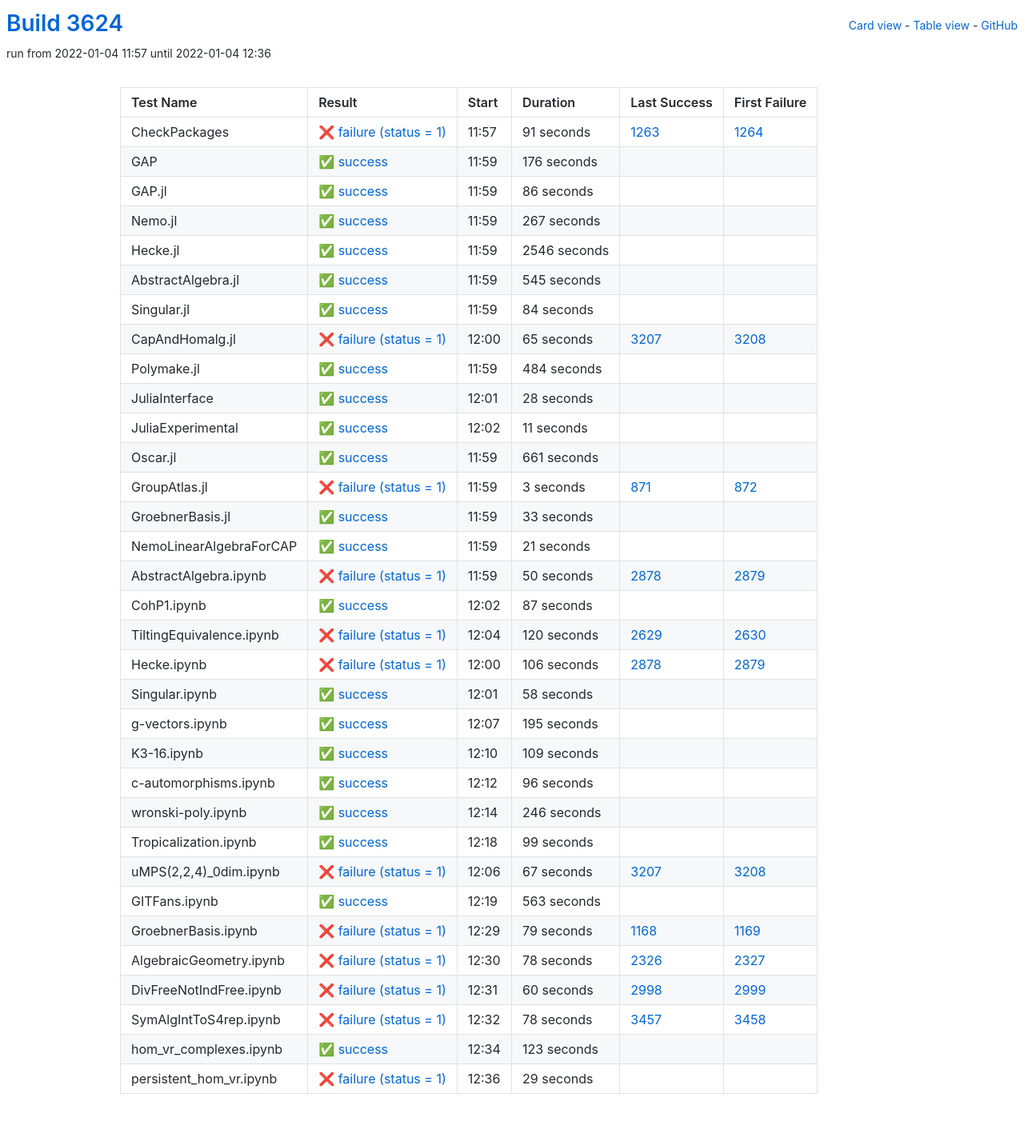
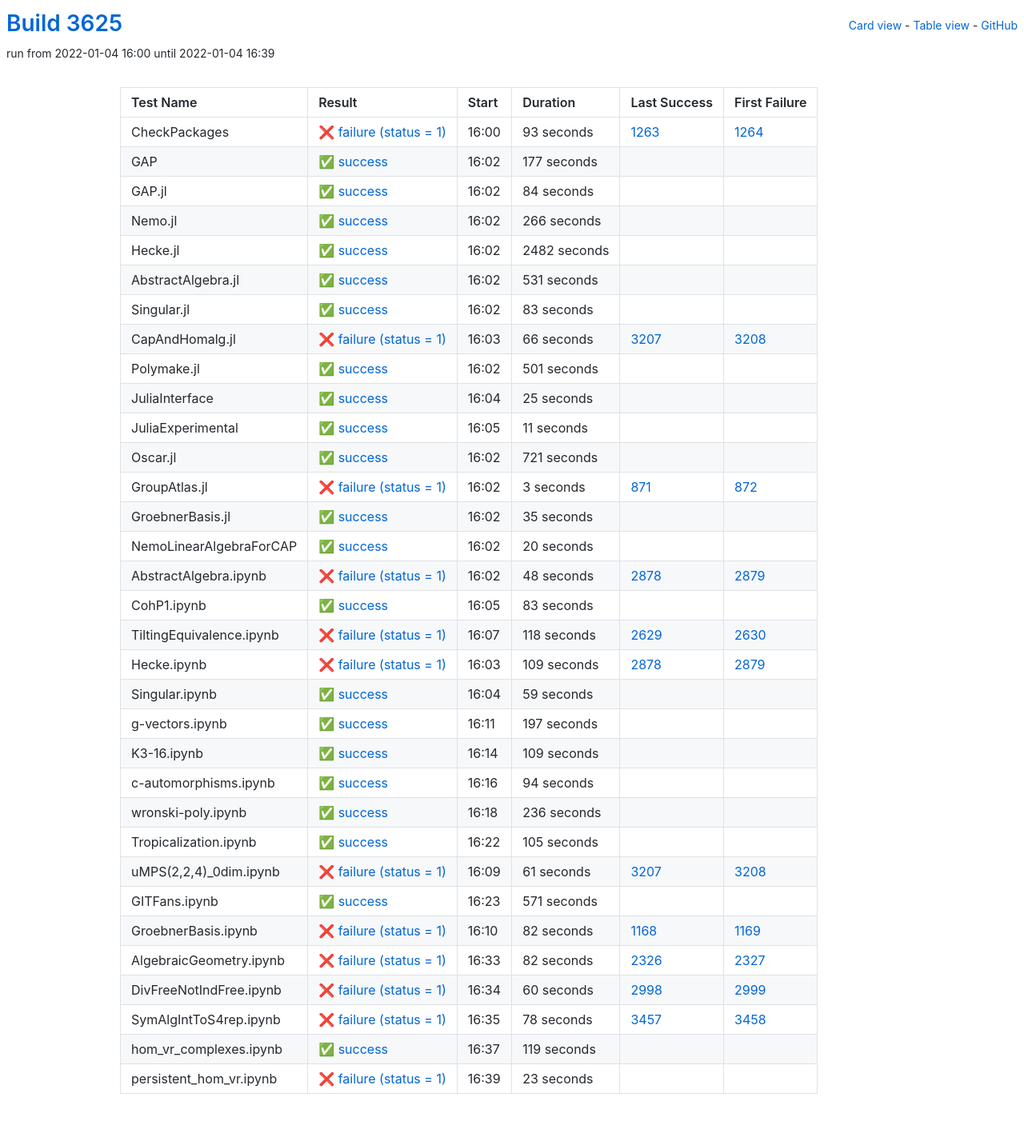
Before and after one commit to oscar-system/oscar-ci-status-stable, a Jekyll site: the page built from table.html, in a window 1280 px wide. Shown: the whole page at 80% size. Built offline with Jekyll 4.4.1, drawn with Linux system fonts in a browser that asks for light colours.

Commit message:
Build #3625

```diff
--- a/_data/ci.yml
+++ b/_data/ci.yml
@@ -1,6 +1,6 @@
 ---
-build: 3624
-build_url: https://oscarci.mathematik.uni-kl.de/job/oscar-stable/3624/
+build: 3625
+build_url: https://oscarci.mathematik.uni-kl.de/job/oscar-stable/3625/
 job: oscar-stable
 organization: oscar-system
 repo: oscar-ci-status-stable
@@ -8,80 +8,32 @@ repourl: https://github.com/oscar-system/oscar-ci-status-stable
 tests:
 - name: CheckPackages
   id: checkpackages
-  log: https://oscarci.mathematik.uni-kl.de/job/oscar-stable/3624/artifact/logs/build-3624/CheckPackages.log
-  start: 2022-01-04 11:57
+  log: https://oscarci.mathematik.uni-kl.de/job/oscar-stable/3625/artifact/logs/build-3625/CheckPackages.log
+  start: 2022-01-04 16:00
   success: false
   exitcode: 1
   status: failure
-  duration: 91
+  duration: 93
   last_success: 1263
   last_success_url: https://oscarci.mathematik.uni-kl.de/job/oscar-stable/1263/
   first_failure: 1264
   first_failure_url: https://oscarci.mathematik.uni-kl.de/job/oscar-stable/1264/
 - name: GAP
   id: gap
-  log: https://oscarci.mathematik.uni-kl.de/job/oscar-stable/3624/artifact/logs/build-3624/GAP.log
-  start: 2022-01-04 11:59
+  log: https://oscarci.mathematik.uni-kl.de/job/oscar-stable/3625/artifact/logs/build-3625/GAP.log
+  start: 2022-01-04 16:02
   success: true
   exitcode: 0
   status: success
-  duration: 176
+  duration: 177
   last_success: false
   last_success_url:
   first_failure: false
   first_failure_url:
 - name: GAP.jl
   id: gap-jl
-  log: https://oscarci.mathematik.uni-kl.de/job/oscar-stable/3624/artifact/logs/build-3624/GAP.jl.log
-  start: 2022-01-04 11:59
-  success: true
-  exitcode: 0
-  status: success
-  duration: 86
-  last_success: false
-  last_success_url:
-  first_failure: false
-  first_failure_url:
-- name: Nemo.jl
-  id: nemo-jl
-  log: https://oscarci.mathematik.uni-kl.de/job/oscar-stable/3624/artifact/logs/build-3624/Nemo.jl.log
-  start: 2022-01-04 11:59
-  success: true
-  exitcode: 0
-  status: success
-  duration: 267
-  last_success: false
-  last_success_url:
-  first_failure: false
-  first_failure_url:
-- name: Hecke.jl
-  id: hecke-jl
-  log: https://oscarci.mathematik.uni-kl.de/job/oscar-stable/3624/artifact/logs/build-3624/Hecke.jl.log
-  start: 2022-01-04 11:59
-  success: true
-  exitcode: 0
-  status: success
-  duration: 2546
-  last_success: false
-  last_success_url:
-  first_failure: false
-  first_failure_url:
-- name: AbstractAlgebra.jl
-  id: abstractalgebra-jl
-  log: https://oscarci.mathematik.uni-kl.de/job/oscar-stable/3624/artifact/logs/build-3624/AbstractAlgebra.jl.log
-  start: 2022-01-04 11:59
-  success: true
-  exitcode: 0
-  status: success
-  duration: 545
-  last_success: false
-  last_success_url:
-  first_failure: false
-  first_failure_url:
-- name: Singular.jl
-  id: singular-jl
-  log: https://oscarci.mathematik.uni-kl.de/job/oscar-stable/3624/artifact/logs/build-3624/Singular.jl.log
-  start: 2022-01-04 11:59
+  log: https://oscarci.mathematik.uni-kl.de/job/oscar-stable/3625/artifact/logs/build-3625/GAP.jl.log
+  start: 2022-01-04 16:02
   success: true
   exitcode: 0
   status: success
@@ -90,46 +42,94 @@ tests:
   last_success_url:
   first_failure: false
   first_failure_url:
+- name: Nemo.jl
+  id: nemo-jl
+  log: https://oscarci.mathematik.uni-kl.de/job/oscar-stable/3625/artifact/logs/build-3625/Nemo.jl.log
+  start: 2022-01-04 16:02
+  success: true
+  exitcode: 0
+  status: success
+  duration: 266
+  last_success: false
+  last_success_url:
+  first_failure: false
+  first_failure_url:
+- name: Hecke.jl
+  id: hecke-jl
+  log: https://oscarci.mathematik.uni-kl.de/job/oscar-stable/3625/artifact/logs/build-3625/Hecke.jl.log
+  start: 2022-01-04 16:02
+  success: true
+  exitcode: 0
+  status: success
+  duration: 2482
+  last_success: false
+  last_success_url:
+  first_failure: false
+  first_failure_url:
+- name: AbstractAlgebra.jl
+  id: abstractalgebra-jl
+  log: https://oscarci.mathematik.uni-kl.de/job/oscar-stable/3625/artifact/logs/build-3625/AbstractAlgebra.jl.log
+  start: 2022-01-04 16:02
+  success: true
+  exitcode: 0
+  status: success
+  duration: 531
+  last_success: false
+  last_success_url:
+  first_failure: false
+  first_failure_url:
+- name: Singular.jl
+  id: singular-jl
+  log: https://oscarci.mathematik.uni-kl.de/job/oscar-stable/3625/artifact/logs/build-3625/Singular.jl.log
+  start: 2022-01-04 16:02
+  success: true
+  exitcode: 0
+  status: success
+  duration: 83
+  last_success: false
+  last_success_url:
+  first_failure: false
+  first_failure_url:
 - name: CapAndHomalg.jl
   id: capandhomalg-jl
-  log: https://oscarci.mathematik.uni-kl.de/job/oscar-stable/3624/artifact/logs/build-3624/CapAndHomalg.jl.log
-  start: 2022-01-04 12:00
+  log: https://oscarci.mathematik.uni-kl.de/job/oscar-stable/3625/artifact/logs/build-3625/CapAndHomalg.jl.log
+  start: 2022-01-04 16:03
   success: false
   exitcode: 1
   status: failure
-  duration: 65
+  duration: 66
   last_success: 3207
   last_success_url: https://oscarci.mathematik.uni-kl.de/job/oscar-stable/3207/
   first_failure: 3208
   first_failure_url: https://oscarci.mathematik.uni-kl.de/job/oscar-stable/3208/
 - name: Polymake.jl
   id: polymake-jl
-  log: https://oscarci.mathematik.uni-kl.de/job/oscar-stable/3624/artifact/logs/build-3624/Polymake.jl.log
-  start: 2022-01-04 11:59
+  log: https://oscarci.mathematik.uni-kl.de/job/oscar-stable/3625/artifact/logs/build-3625/Polymake.jl.log
+  start: 2022-01-04 16:02
   success: true
   exitcode: 0
   status: success
-  duration: 484
+  duration: 501
   last_success: false
   last_success_url:
   first_failure: false
   first_failure_url:
 - name: JuliaInterface
   id: juliainterface
-  log: https://oscarci.mathematik.uni-kl.de/job/oscar-stable/3624/artifact/logs/build-3624/JuliaInterface.log
-  start: 2022-01-04 12:01
+  log: https://oscarci.mathematik.uni-kl.de/job/oscar-stable/3625/artifact/logs/build-3625/JuliaInterface.log
+  start: 2022-01-04 16:04
   success: true
   exitcode: 0
   status: success
-  duration: 28
+  duration: 25
   last_success: false
   last_success_url:
   first_failure: false
   first_failure_url:
 - name: JuliaExperimental
   id: juliaexperimental
-  log: https://oscarci.mathematik.uni-kl.de/job/oscar-stable/3624/artifact/logs/build-3624/JuliaExperimental.log
-  start: 2022-01-04 12:02
+  log: https://oscarci.mathematik.uni-kl.de/job/oscar-stable/3625/artifact/logs/build-3625/JuliaExperimental.log
+  start: 2022-01-04 16:05
   success: true
   exitcode: 0
   status: success
@@ -140,20 +140,20 @@ tests:
   first_failure_url:
 - name: Oscar.jl
   id: oscar-jl
-  log: https://oscarci.mathematik.uni-kl.de/job/oscar-stable/3624/artifact/logs/build-3624/Oscar.jl.log
-  start: 2022-01-04 11:59
+  log: https://oscarci.mathematik.uni-kl.de/job/oscar-stable/3625/artifact/logs/build-3625/Oscar.jl.log
+  start: 2022-01-04 16:02
   success: true
   exitcode: 0
   status: success
-  duration: 661
+  duration: 721
   last_success: false
   last_success_url:
   first_failure: false
   first_failure_url:
 - name: GroupAtlas.jl
   id: groupatlas-jl
-  log: https://oscarci.mathematik.uni-kl.de/job/oscar-stable/3624/artifact/logs/build-3624/GroupAtlas.jl.log
-  start: 2022-01-04 11:59
+  log: https://oscarci.mathematik.uni-kl.de/job/oscar-stable/3625/artifact/logs/build-3625/GroupAtlas.jl.log
+  start: 2022-01-04 16:02
   success: false
   exitcode: 1
   status: failure
@@ -164,104 +164,104 @@ tests:
   first_failure_url: https://oscarci.mathematik.uni-kl.de/job/oscar-stable/872/
 - name: GroebnerBasis.jl
   id: groebnerbasis-jl
-  log: https://oscarci.mathematik.uni-kl.de/job/oscar-stable/3624/artifact/logs/build-3624/GroebnerBasis.jl.log
-  start: 2022-01-04 11:59
+  log: https://oscarci.mathematik.uni-kl.de/job/oscar-stable/3625/artifact/logs/build-3625/GroebnerBasis.jl.log
+  start: 2022-01-04 16:02
   success: true
   exitcode: 0
   status: success
-  duration: 33
+  duration: 35
   last_success: false
   last_success_url:
   first_failure: false
   first_failure_url:
 - name: NemoLinearAlgebraForCAP
   id: nemolinearalgebraforcap
-  log: https://oscarci.mathematik.uni-kl.de/job/oscar-stable/3624/artifact/logs/build-3624/NemoLinearAlgebraForCAP.log
-  start: 2022-01-04 11:59
+  log: https://oscarci.mathematik.uni-kl.de/job/oscar-stable/3625/artifact/logs/build-3625/NemoLinearAlgebraForCAP.log
+  start: 2022-01-04 16:02
   success: true
   exitcode: 0
   status: success
-  duration: 21
+  duration: 20
   last_success: false
   last_success_url:
   first_failure: false
   first_failure_url:
 - name: AbstractAlgebra.ipynb
   id: abstractalgebra-ipynb
-  log: https://oscarci.mathematik.uni-kl.de/job/oscar-stable/3624/artifact/logs/build-3624/AbstractAlgebra.ipynb.log
-  start: 2022-01-04 11:59
+  log: https://oscarci.mathematik.uni-kl.de/job/oscar-stable/3625/artifact/logs/build-3625/AbstractAlgebra.ipynb.log
+  start: 2022-01-04 16:02
   success: false
   exitcode: 1
   status: failure
-  duration: 50
+  duration: 48
   last_success: 2878
   last_success_url: https://oscarci.mathematik.uni-kl.de/job/oscar-stable/2878/
   first_failure: 2879
   first_failure_url: https://oscarci.mathematik.uni-kl.de/job/oscar-stable/2879/
 - name: CohP1.ipynb
   id: cohp1-ipynb
-  log: https://oscarci.mathematik.uni-kl.de/job/oscar-stable/3624/artifact/logs/build-3624/CohP1.ipynb.log
-  start: 2022-01-04 12:02
+  log: https://oscarci.mathematik.uni-kl.de/job/oscar-stable/3625/artifact/logs/build-3625/CohP1.ipynb.log
+  start: 2022-01-04 16:05
   success: true
   exitcode: 0
   status: success
-  duration: 87
+  duration: 83
   last_success: false
   last_success_url:
   first_failure: false
   first_failure_url:
 - name: TiltingEquivalence.ipynb
   id: tiltingequivalence-ipynb
-  log: https://oscarci.mathematik.uni-kl.de/job/oscar-stable/3624/artifact/logs/build-3624/TiltingEquivalence.ipynb.log
-  start: 2022-01-04 12:04
+  log: https://oscarci.mathematik.uni-kl.de/job/oscar-stable/3625/artifact/logs/build-3625/TiltingEquivalence.ipynb.log
+  start: 2022-01-04 16:07
   success: false
   exitcode: 1
   status: failure
-  duration: 120
+  duration: 118
   last_success: 2629
   last_success_url: https://oscarci.mathematik.uni-kl.de/job/oscar-stable/2629/
   first_failure: 2630
   first_failure_url: https://oscarci.mathematik.uni-kl.de/job/oscar-stable/2630/
 - name: Hecke.ipynb
   id: hecke-ipynb
-  log: https://oscarci.mathematik.uni-kl.de/job/oscar-stable/3624/artifact/logs/build-3624/Hecke.ipynb.log
-  start: 2022-01-04 12:00
+  log: https://oscarci.mathematik.uni-kl.de/job/oscar-stable/3625/artifact/logs/build-3625/Hecke.ipynb.log
+  start: 2022-01-04 16:03
   success: false
   exitcode: 1
   status: failure
-  duration: 106
+  duration: 109
   last_success: 2878
   last_success_url: https://oscarci.mathematik.uni-kl.de/job/oscar-stable/2878/
   first_failure: 2879
   first_failure_url: https://oscarci.mathematik.uni-kl.de/job/oscar-stable/2879/
 - name: Singular.ipynb
   id: singular-ipynb
-  log: https://oscarci.mathematik.uni-kl.de/job/oscar-stable/3624/artifact/logs/build-3624/Singular.ipynb.log
-  start: 2022-01-04 12:01
+  log: https://oscarci.mathematik.uni-kl.de/job/oscar-stable/3625/artifact/logs/build-3625/Singular.ipynb.log
+  start: 2022-01-04 16:04
   success: true
   exitcode: 0
   status: success
-  duration: 58
+  duration: 59
   last_success: false
   last_success_url:
   first_failure: false
   first_failure_url:
 - name: g-vectors.ipynb
   id: g-vectors-ipynb
-  log: https://oscarci.mathematik.uni-kl.de/job/oscar-stable/3624/artifact/logs/build-3624/g-vectors.ipynb.log
-  start: 2022-01-04 12:07
+  log: https://oscarci.mathematik.uni-kl.de/job/oscar-stable/3625/artifact/logs/build-3625/g-vectors.ipynb.log
+  start: 2022-01-04 16:11
   success: true
   exitcode: 0
   status: success
-  duration: 195
+  duration: 197
   last_success: false
   last_success_url:
   first_failure: false
   first_failure_url:
 - name: K3-16.ipynb
   id: k3-16-ipynb
-  log: https://oscarci.mathematik.uni-kl.de/job/oscar-stable/3624/artifact/logs/build-3624/K3-16.ipynb.log
-  start: 2022-01-04 12:10
+  log: https://oscarci.mathematik.uni-kl.de/job/oscar-stable/3625/artifact/logs/build-3625/K3-16.ipynb.log
+  start: 2022-01-04 16:14
   success: true
   exitcode: 0
   status: success
@@ -272,92 +272,92 @@ tests:
   first_failure_url:
 - name: c-automorphisms.ipynb
   id: c-automorphisms-ipynb
-  log: https://oscarci.mathematik.uni-kl.de/job/oscar-stable/3624/artifact/logs/build-3624/c-automorphisms.ipynb.log
-  start: 2022-01-04 12:12
+  log: https://oscarci.mathematik.uni-kl.de/job/oscar-stable/3625/artifact/logs/build-3625/c-automorphisms.ipynb.log
+  start: 2022-01-04 16:16
   success: true
   exitcode: 0
   status: success
-  duration: 96
+  duration: 94
   last_success: false
   last_success_url:
   first_failure: false
   first_failure_url:
 - name: wronski-poly.ipynb
   id: wronski-poly-ipynb
-  log: https://oscarci.mathematik.uni-kl.de/job/oscar-stable/3624/artifact/logs/build-3624/wronski-poly.ipynb.log
-  start: 2022-01-04 12:14
+  log: https://oscarci.mathematik.uni-kl.de/job/oscar-stable/3625/artifact/logs/build-3625/wronski-poly.ipynb.log
+  start: 2022-01-04 16:18
   success: true
   exitcode: 0
   status: success
-  duration: 246
+  duration: 236
   last_success: false
   last_success_url:
   first_failure: false
   first_failure_url:
 - name: Tropicalization.ipynb
   id: tropicalization-ipynb
-  log: https://oscarci.mathematik.uni-kl.de/job/oscar-stable/3624/artifact/logs/build-3624/Tropicalization.ipynb.log
-  start: 2022-01-04 12:18
+  log: https://oscarci.mathematik.uni-kl.de/job/oscar-stable/3625/artifact/logs/build-3625/Tropicalization.ipynb.log
+  start: 2022-01-04 16:22
   success: true
   exitcode: 0
   status: success
-  duration: 99
+  duration: 105
   last_success: false
   last_success_url:
   first_failure: false
   first_failure_url:
 - name: uMPS(2,2,4)_0dim.ipynb
   id: umps-2-2-4-0dim-ipynb
-  log: https://oscarci.mathematik.uni-kl.de/job/oscar-stable/3624/artifact/logs/build-3624/uMPS-2-2-4-_0dim.ipynb.log
-  start: 2022-01-04 12:06
+  log: https://oscarci.mathematik.uni-kl.de/job/oscar-stable/3625/artifact/logs/build-3625/uMPS-2-2-4-_0dim.ipynb.log
+  start: 2022-01-04 16:09
   success: false
   exitcode: 1
   status: failure
-  duration: 67
+  duration: 61
   last_success: 3207
   last_success_url: https://oscarci.mathematik.uni-kl.de/job/oscar-stable/3207/
   first_failure: 3208
   first_failure_url: https://oscarci.mathematik.uni-kl.de/job/oscar-stable/3208/
 - name: GITFans.ipynb
   id: gitfans-ipynb
-  log: https://oscarci.mathematik.uni-kl.de/job/oscar-stable/3624/artifact/logs/build-3624/GITFans.ipynb.log
-  start: 2022-01-04 12:19
+  log: https://oscarci.mathematik.uni-kl.de/job/oscar-stable/3625/artifact/logs/build-3625/GITFans.ipynb.log
+  start: 2022-01-04 16:23
   success: true
   exitcode: 0
   status: success
-  duration: 563
+  duration: 571
   last_success: false
   last_success_url:
   first_failure: false
   first_failure_url:
 - name: GroebnerBasis.ipynb
   id: groebnerbasis-ipynb
-  log: https://oscarci.mathematik.uni-kl.de/job/oscar-stable/3624/artifact/logs/build-3624/GroebnerBasis.ipynb.log
-  start: 2022-01-04 12:29
+  log: https://oscarci.mathematik.uni-kl.de/job/oscar-stable/3625/artifact/logs/build-3625/GroebnerBasis.ipynb.log
+  start: 2022-01-04 16:10
   success: false
   exitcode: 1
   status: failure
-  duration: 79
+  duration: 82
   last_success: 1168
   last_success_url: https://oscarci.mathematik.uni-kl.de/job/oscar-stable/1168/
   first_failure: 1169
   first_failure_url: https://oscarci.mathematik.uni-kl.de/job/oscar-stable/1169/
 - name: AlgebraicGeometry.ipynb
   id: algebraicgeometry-ipynb
-  log: https://oscarci.mathematik.uni-kl.de/job/oscar-stable/3624/artifact/logs/build-3624/AlgebraicGeometry.ipynb.log
-  start: 2022-01-04 12:30
+  log: https://oscarci.mathematik.uni-kl.de/job/oscar-stable/3625/artifact/logs/build-3625/AlgebraicGeometry.ipynb.log
+  start: 2022-01-04 16:33
   success: false
   exitcode: 1
   status: failure
-  duration: 78
+  duration: 82
   last_success: 2326
   last_success_url: https://oscarci.mathematik.uni-kl.de/job/oscar-stable/2326/
   first_failure: 2327
   first_failure_url: https://oscarci.mathematik.uni-kl.de/job/oscar-stable/2327/
 - name: DivFreeNotIndFree.ipynb
   id: divfreenotindfree-ipynb
-  log: https://oscarci.mathematik.uni-kl.de/job/oscar-stable/3624/artifact/logs/build-3624/DivFreeNotIndFree.ipynb.log
-  start: 2022-01-04 12:31
+  log: https://oscarci.mathematik.uni-kl.de/job/oscar-stable/3625/artifact/logs/build-3625/DivFreeNotIndFree.ipynb.log
+  start: 2022-01-04 16:34
   success: false
   exitcode: 1
   status: failure
@@ -368,8 +368,8 @@ tests:
   first_failure_url: https://oscarci.mathematik.uni-kl.de/job/oscar-stable/2999/
 - name: SymAlgIntToS4rep.ipynb
   id: symalginttos4rep-ipynb
-  log: https://oscarci.mathematik.uni-kl.de/job/oscar-stable/3624/artifact/logs/build-3624/SymAlgIntToS4rep.ipynb.log
-  start: 2022-01-04 12:32
+  log: https://oscarci.mathematik.uni-kl.de/job/oscar-stable/3625/artifact/logs/build-3625/SymAlgIntToS4rep.ipynb.log
+  start: 2022-01-04 16:35
   success: false
   exitcode: 1
   status: failure
@@ -380,24 +380,24 @@ tests:
   first_failure_url: https://oscarci.mathematik.uni-kl.de/job/oscar-stable/3458/
 - name: hom_vr_complexes.ipynb
   id: hom-vr-complexes-ipynb
-  log: https://oscarci.mathematik.uni-kl.de/job/oscar-stable/3624/artifact/logs/build-3624/hom_vr_complexes.ipynb.log
-  start: 2022-01-04 12:34
+  log: https://oscarci.mathematik.uni-kl.de/job/oscar-stable/3625/artifact/logs/build-3625/hom_vr_complexes.ipynb.log
+  start: 2022-01-04 16:37
   success: true
   exitcode: 0
   status: success
-  duration: 123
+  duration: 119
   last_success: false
   last_success_url:
   first_failure: false
   first_failure_url:
 - name: persistent_hom_vr.ipynb
   id: persistent-hom-vr-ipynb
-  log: https://oscarci.mathematik.uni-kl.de/job/oscar-stable/3624/artifact/logs/build-3624/persistent_hom_vr.ipynb.log
-  start: 2022-01-04 12:36
+  log: https://oscarci.mathematik.uni-kl.de/job/oscar-stable/3625/artifact/logs/build-3625/persistent_hom_vr.ipynb.log
+  start: 2022-01-04 16:39
   success: false
   exitcode: 1
   status: failure
-  duration: 29
+  duration: 23
   last_success: false
   last_success_url:
   first_failure: false
```
Also changed, not shown: README.md.
